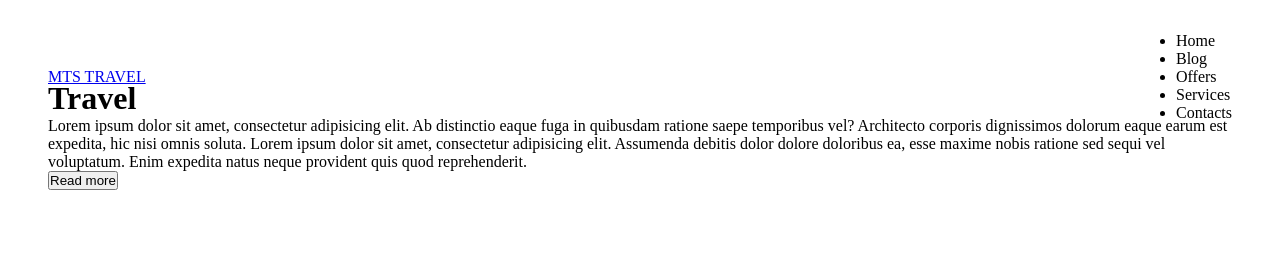
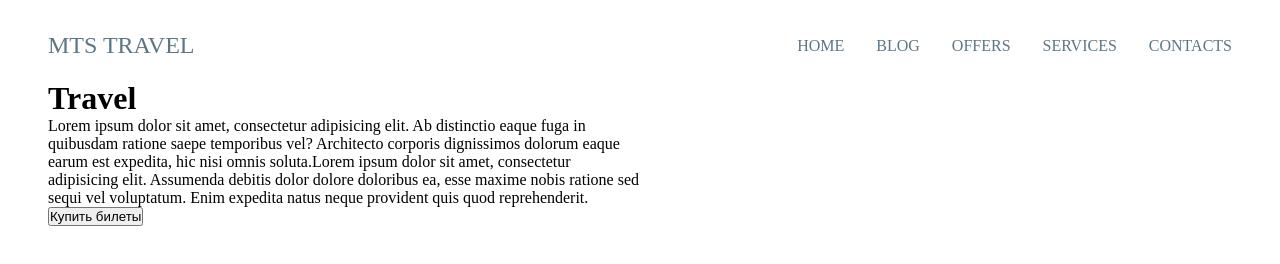
Before and after one commit to Hlebnayakroshka/Project, a plain HTML site: page index.html in a window 1280 px wide. Drawn offline with Linux system fonts and the light colour scheme.

Commit message:
init commit

```diff
--- a/css/style.css
+++ b/css/style.css
@@ -1,10 +1,10 @@
 :root{
     --primary-color: #669ccb;
     --primary-color-dark: #5681a7;
-    --secondary-color: #e8f1fa;
+    --secondary-color: #77bcff;
     --text-dark: #282d31;
-    --text-light: #767268;
-    --extra-light: #f3f4f6;
+    --text-light: #545145;
+    --extra-light: #5d7686;
     --max-width: 95%;
 }
 *{
@@ -43,8 +43,30 @@ nav{
     align-items: center;
     justify-content: space-between;
 }
-.nan_logo a{
+.nav_logo a{
     text-decoration: none;
     color: var(--extra-light);
     font-size: 1.5rem;
 }
+.nav_links{
+    display: flex;
+    list-style: none;
+    align-items: center;
+    gap: 2rem;
+}
+.nav_links a{
+    text-decoration: none;
+    color: var(--extra-light);
+}
+.link{
+    color: var(--extra-light);
+    text-transform: uppercase;
+    cursor: pointer;
+    transition: 0.3s;
+}
+.link:hover{
+    color: var(--primary-color);
+}
+.pop{
+    width: 50%;
+}
--- a/index.html
+++ b/index.html
@@ -13,11 +13,11 @@
     <nav>
         <div class="nav_logo"><a href="#">MTS TRAVEL</a></div>
         <ul class="nav_links">
-            <li class="link">Home</li>
-            <li class="link">Blog</li>
-            <li class="link">Offers</li>
-            <li class="link">Services</li>
-            <li class="link">Contacts</li>
+            <li class="link"><a href="#">Home</a></li>
+            <li class="link"><a href="#">Blog</a></li>
+            <li class="link"><a href="#">Offers</a></li>
+            <li class="link"><a href="#">Services</a></li>
+            <li class="link"><a href="#">Contacts</a></li>
         </ul>
     </nav>
 <!-- Основной блок -->
@@ -25,10 +25,14 @@
     <div class="section_container">
         <div class="header_container">
             <h1>Travel</h1>
-            <p>
-                Lorem ipsum dolor sit amet, consectetur adipisicing elit. Ab distinctio eaque fuga in quibusdam ratione saepe temporibus vel? Architecto corporis dignissimos dolorum eaque earum est expedita, hic nisi omnis soluta. Lorem ipsum dolor sit amet, consectetur adipisicing elit. Assumenda debitis dolor dolore doloribus ea, esse maxime nobis ratione sed sequi vel voluptatum. Enim expedita natus neque provident quis quod reprehenderit.
+            <p class="pop">
+                Lorem ipsum dolor sit amet, consectetur adipisicing elit.
+                Ab distinctio eaque fuga in quibusdam ratione saepe temporibus vel?
+                Architecto corporis dignissimos dolorum eaque earum est expedita, hic nisi omnis soluta.Lorem ipsum dolor sit amet,
+                consectetur adipisicing elit. Assumenda debitis dolor dolore doloribus ea,
+                esse maxime nobis ratione sed sequi vel voluptatum. Enim expedita natus neque provident quis quod reprehenderit.
             </p>
-            <button>Read more</button>
+            <button>Купить билеты</button>
         </div>
     </div>
 </header>
```
